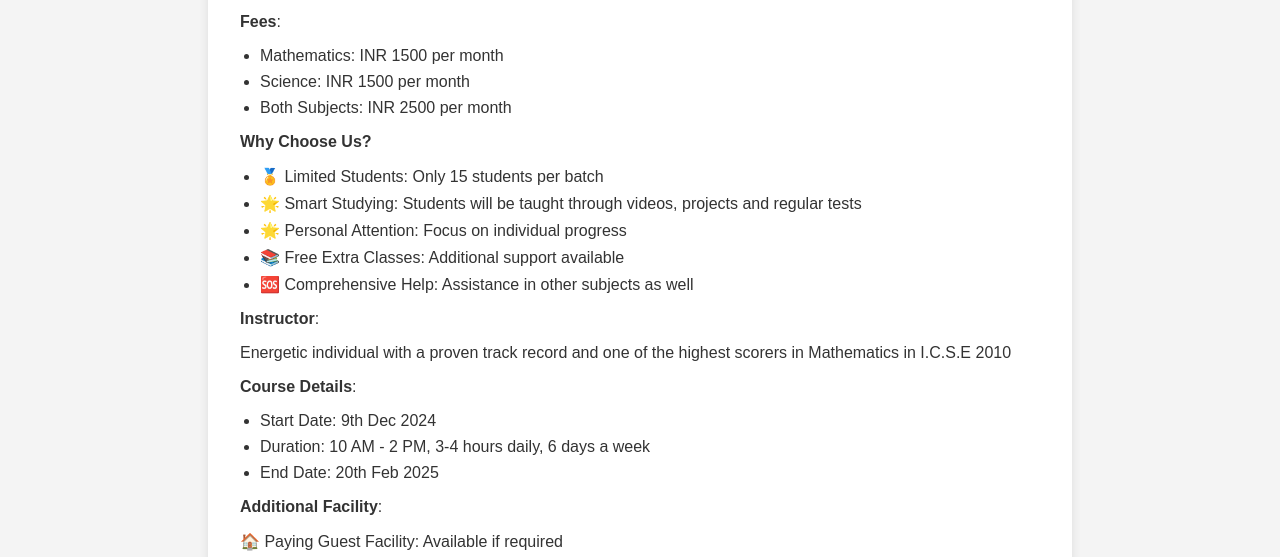
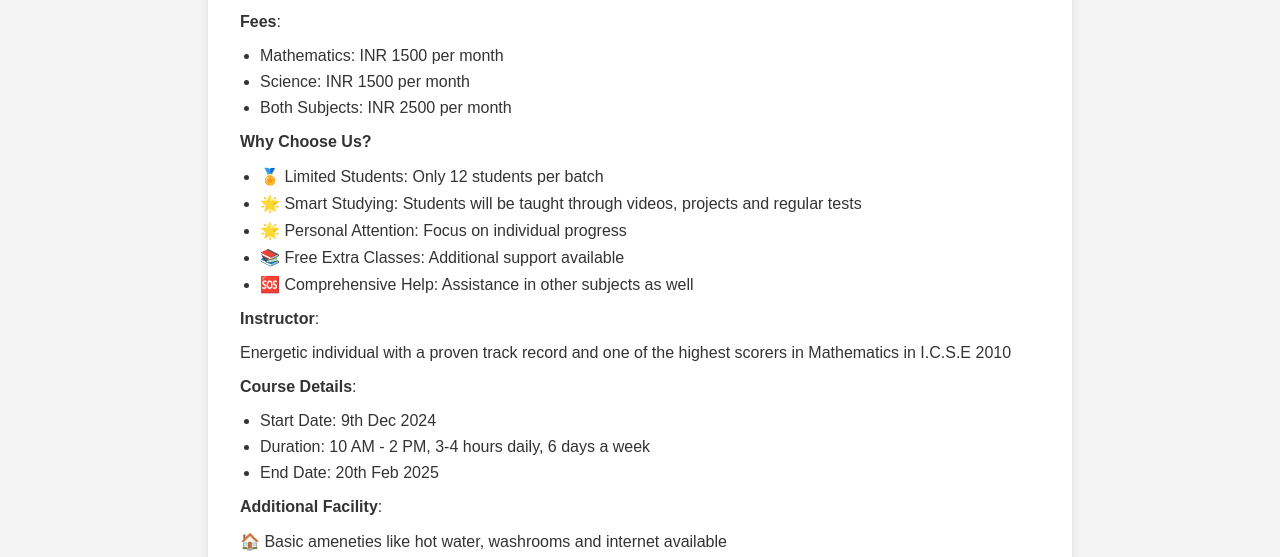
Before and after one commit to Anmol074/StudySmart, a plain HTML site: page index.html in a window 1280 px wide. Shown: the part 243-800 px from the top of the page. Drawn offline with Linux system fonts and the light colour scheme.

Commit message:
index.html
homepage update

```diff
--- a/index.html
+++ b/index.html
@@ -23,7 +23,7 @@
             </ul>
             <p><strong>Why Choose Us?</strong></p>
             <ul>
-                <li>🏅 Limited Students: Only 15 students per batch</li>
+                <li>🏅 Limited Students: Only 12 students per batch</li>
                 <li>🌟 Smart Studying: Students will be taught through videos, projects and regular tests</li>
                 <li>🌟 Personal Attention: Focus on individual progress</li>
                 <li>📚 Free Extra Classes: Additional support available</li>
@@ -38,6 +38,7 @@
                 <li>End Date: 20th Feb 2025</li>
             </ul>
             <p><strong>Additional Facility</strong>:</p>
+            <p>🏠 Basic ameneties like hot water, washrooms and internet available</p>
             <p>🏠 Paying Guest Facility: Available if required</p>
             <p>🏠 Tiffin Facility: Available if required</p>
             <p><strong>Contact for More Details</strong>:</p>
```
